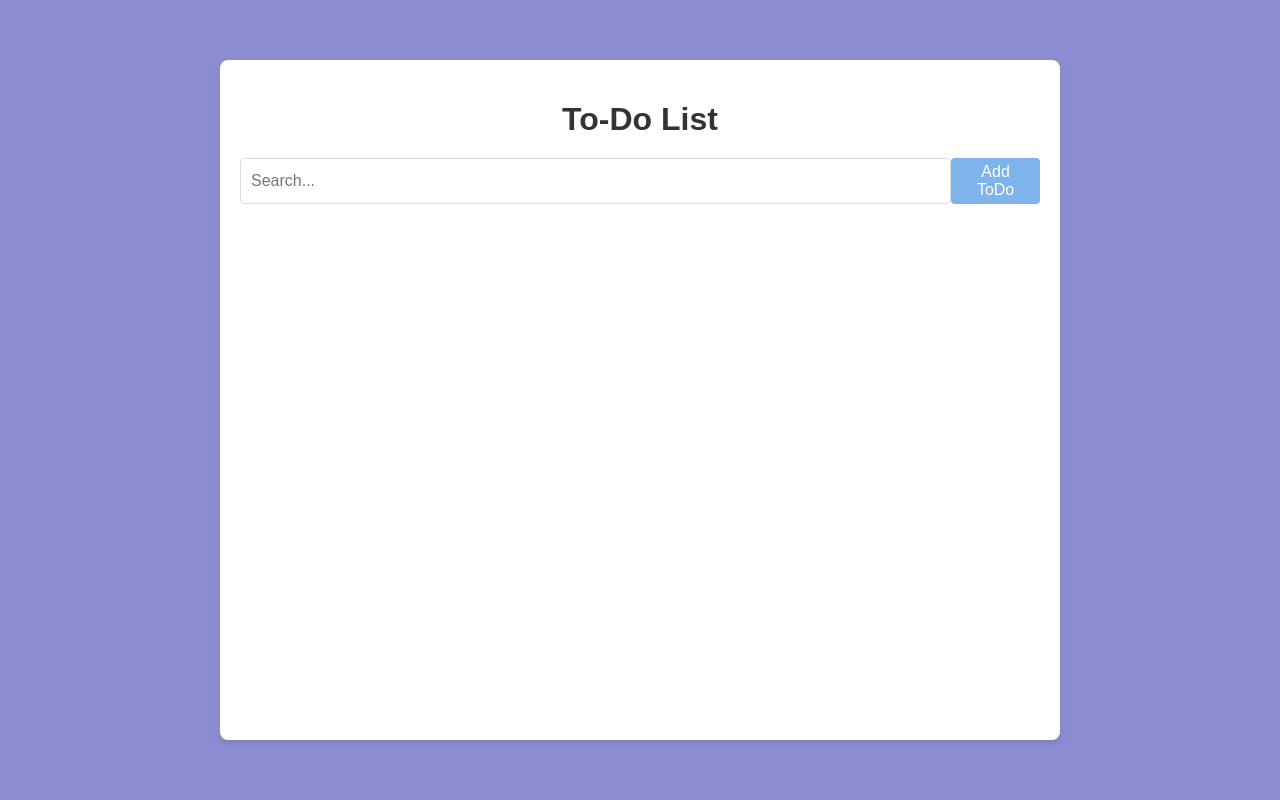
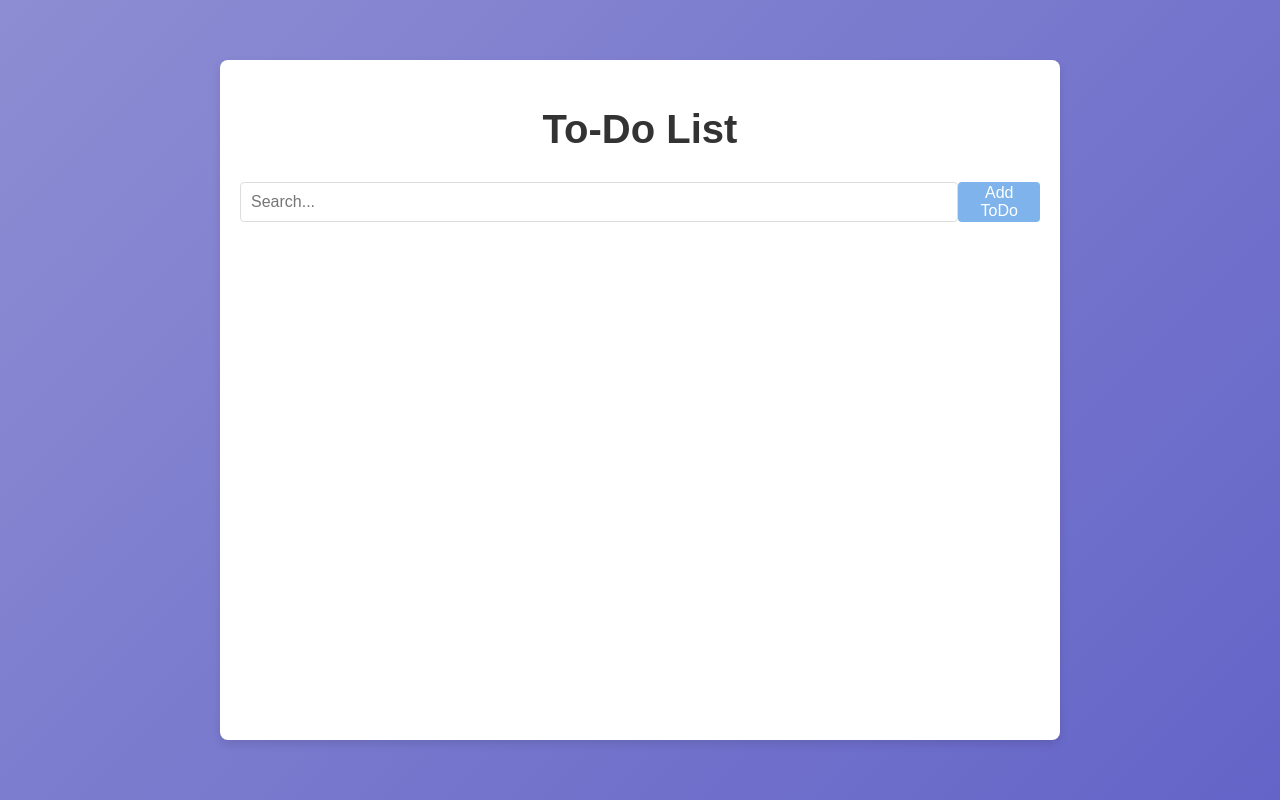
Before and after one commit to ChrisLin0923/todo-list, a plain HTML site: page index.html in a window 1280 px wide. Drawn offline with Linux system fonts and the light colour scheme.

Commit message:
Color update

```diff
--- a/style.css
+++ b/style.css
@@ -1,6 +1,10 @@
 body {
 	font-family: "Arial", sans-serif;
-	background-color: rgb(141, 141, 211);
+	background: linear-gradient(
+		135deg,
+		rgba(141, 141, 211, 1) 0%,
+		rgba(100, 100, 200, 1) 100%
+	);
 	margin: 0;
 	height: 100vh;
 	display: flex;
@@ -16,7 +20,6 @@ body {
 
 	body {
 		font-family: "Arial", sans-serif;
-		background-color: rgb(141, 141, 211);
 		margin: 0;
 		height: 100vh;
 		display: flex;
@@ -49,8 +52,8 @@ body {
 h1 {
 	text-align: center;
 	color: #333;
-	font-size: 2em;
-	margin-bottom: 20px;
+	font-size: 2.5em;
+	margin-bottom: 30px;
 }
 
 .input-group {
@@ -68,7 +71,7 @@ h1 {
 }
 
 #add-item {
-	padding: 5px 10px;
+	padding: px 10px;
 	border: none;
 	background-color: #7eb3eb;
 	color: white;
```
